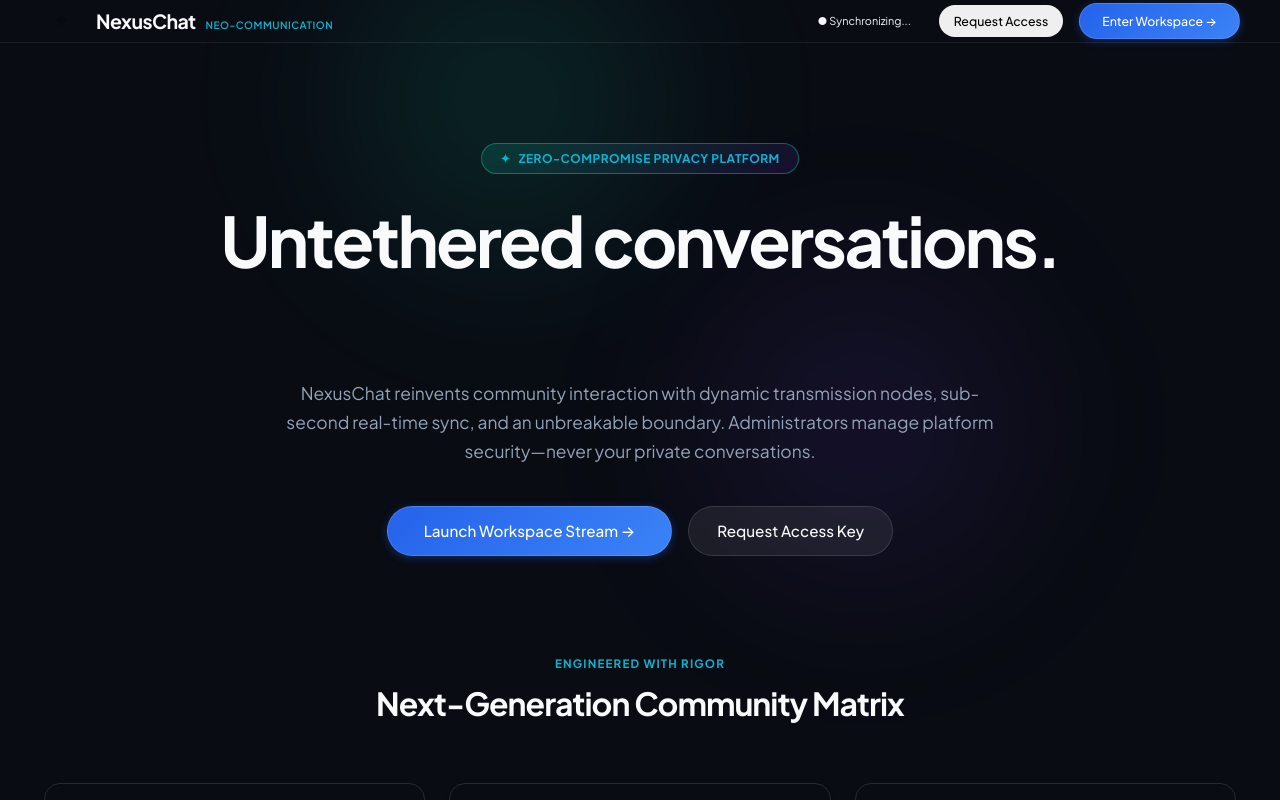
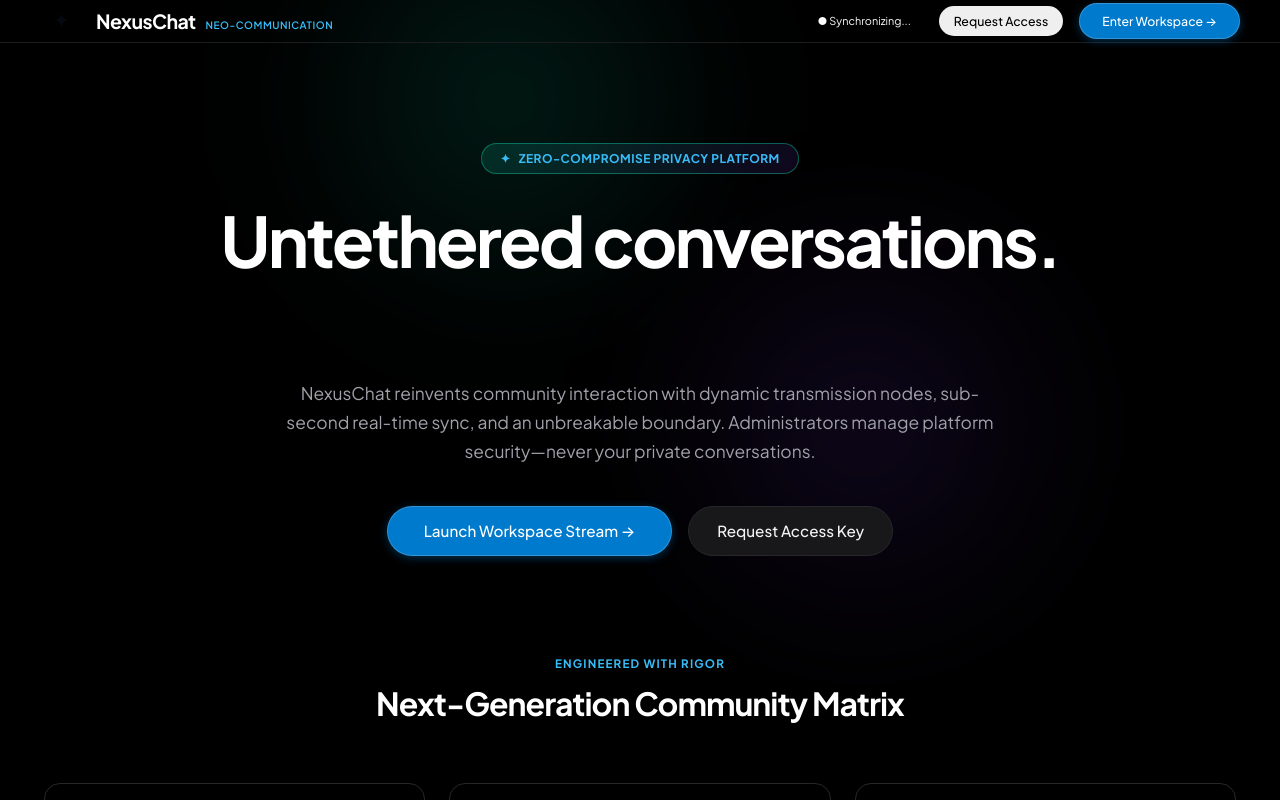
Before and after one commit to sripriyancsbs/NexusChat, a React (Vite) app in the folder client/: page / in a window 1280 px wide. Built offline with nearby package versions, Linux system fonts and the light colour scheme; no server answers.

Commit message:
style: apply true pitch black background (#000000) and IDE electric blue button and text colors

```diff
--- a/client/src/styles/index.css
+++ b/client/src/styles/index.css
@@ -1,71 +1,71 @@
 /* ============================================================
-   NexusChat — Aura Social & Modern Prism Design System
-   Inspired by Instagram Direct, Facebook Messenger, and Discord
-   Fluid, expressive, consumer-grade social architecture
-   Zero resemblance to Slack or WhatsApp Web
+   NexusChat — True Pitch Black & Modern IDE Pro Design System
+   Inspired by Antigravity IDE / VS Code Dark Theme
+   Deep true black (#000000), crisp typography, electric blue accents
+   Zero grey/navy haze, ultra-clean high contrast
    ============================================================ */
 
 :root {
-  /* Core Foundation - Deep Atmospheric Canvas */
-  --bg-canvas: #090c13;
-  --bg-surface: rgba(17, 21, 32, 0.88);
-  --bg-elevated: #161b28;
-  --bg-card: #1c2233;
-  --bg-card-hover: #232a3f;
-  --bg-hover: rgba(255, 255, 255, 0.06);
-  --bg-active: rgba(59, 130, 246, 0.16);
+  /* Core Foundation - Pure Pitch Black */
+  --bg-canvas: #000000;
+  --bg-surface: #0a0a0a;
+  --bg-elevated: #111111;
+  --bg-card: #161616;
+  --bg-card-hover: #1f1f1f;
+  --bg-hover: rgba(255, 255, 255, 0.08);
+  --bg-active: rgba(0, 122, 204, 0.22);
 
-  /* Modern Refined Chat Theme Gradients (Professional & Sleek) */
-  --chat-theme-sapphire: linear-gradient(135deg, #2563eb 0%, #3b82f6 100%);
+  /* Signature Electric Blue / IDE Pro Theme Gradients */
+  --chat-theme-sapphire: linear-gradient(135deg, #007acc 0%, #0284c7 100%);
   --chat-theme-indigo: linear-gradient(135deg, #4f46e5 0%, #6366f1 100%);
-  --chat-theme-cyan: linear-gradient(135deg, #0284c7 0%, #06b6d4 100%);
+  --chat-theme-cyan: linear-gradient(135deg, #0ea5e9 0%, #06b6d4 100%);
   --chat-theme-emerald: linear-gradient(135deg, #059669 0%, #10b981 100%);
-  --chat-theme-graphite: linear-gradient(135deg, #334155 0%, #1e293b 100%);
+  --chat-theme-graphite: linear-gradient(135deg, #27272a 0%, #18181b 100%);
   --chat-theme-berry: linear-gradient(135deg, #9d174d 0%, #be123c 100%);
 
-  /* Active Theme Alias (Defaults to Professional Sapphire Blue) */
+  /* Active Theme Alias (Defaults to Antigravity Electric Blue) */
   --grad-active-chat: var(--chat-theme-sapphire);
-  --grad-prism: linear-gradient(135deg, #2563eb 0%, #4f46e5 50%, #06b6d4 100%);
-  --grad-avatar-ring: linear-gradient(135deg, #3b82f6, #6366f1, #06b6d4);
+  --grad-prism: linear-gradient(135deg, #007acc 0%, #0ea5e9 100%);
+  --grad-avatar-ring: linear-gradient(135deg, #007acc, #38bdf8, #818cf8);
 
-  /* Accents */
-  --accent-primary: #3b82f6;
-  --accent-primary-hover: #2563eb;
-  --accent-cyan: #06b6d4;
-  --accent-emerald: #10b981;
-  --accent-amber: #f59e0b;
+  /* Accents matching the IDE theme */
+  --accent-primary: #007acc;
+  --accent-primary-hover: #0088e6;
+  --accent-cyan: #38bdf8;
+  --accent-emerald: #4ade80;
+  --accent-amber: #fbbf24;
   --accent-rose: #f43f5e;
-  --accent-fuchsia: #d946ef;
+  --accent-purple: #c084fc;
 
   /* Aliases */
-  --cyber-cyan: #06b6d4;
-  --cyber-amber: #f59e0b;
-  --cyber-mint: #10b981;
-  --cyber-violet: #6366f1;
+  --cyber-cyan: #38bdf8;
+  --cyber-amber: #fbbf24;
+  --cyber-mint: #4ade80;
+  --cyber-violet: #818cf8;
   --cyber-coral: #f43f5e;
-  --whatsapp-green: #10b981;
+  --whatsapp-green: #4ade80;
 
-  /* Text Hierarchy */
-  --text-primary: #f8fafc;
-  --text-secondary: #94a3b8;
-  --text-muted: #64748b;
-  --text-accent: #93c5fd;
+  /* Text Hierarchy (High-contrast pure whites and neutral light grays) */
+  --text-primary: #ffffff;
+  --text-secondary: #a1a1aa;
+  --text-muted: #71717a;
+  --text-accent: #38bdf8;
 
   /* Typography */
   --font-sans: 'Plus Jakarta Sans', 'Inter', -apple-system, BlinkMacSystemFont, sans-serif;
   --font-display: 'Plus Jakarta Sans', 'Inter', -apple-system, sans-serif;
   --font-mono: ui-monospace, SFMono-Regular, Menlo, Monaco, Consolas, monospace;
 
-  /* Borders & Dividers */
-  --border-subtle: rgba(255, 255, 255, 0.08);
-  --border-default: rgba(255, 255, 255, 0.12);
-  --border-strong: rgba(255, 255, 255, 0.22);
+  /* Borders & Dividers (Neutral dark borders) */
+  --border-subtle: #1c1c1f;
+  --border-default: #27272a;
+  --border-strong: #3f3f46;
 
   /* Shadows */
-  --shadow-sm: 0 1px 3px rgba(0, 0, 0, 0.3);
-  --shadow-md: 0 4px 16px rgba(0, 0, 0, 0.4);
-  --shadow-lg: 0 12px 32px rgba(0, 0, 0, 0.5);
-  --shadow-glow: 0 0 20px rgba(59, 130, 246, 0.35);
+  --shadow-sm: 0 1px 3px rgba(0, 0, 0, 0.6);
+  --shadow-md: 0 4px 16px rgba(0, 0, 0, 0.8);
+  --shadow-lg: 0 12px 32px rgba(0, 0, 0, 0.9);
+  --shadow-glow: 0 0 20px rgba(0, 122, 204, 0.35);
 
   /* Radii */
   --radius-xs: 4px;
@@ -76,27 +76,27 @@
   --radius-full: 9999px;
 
   /* Transitions */
-  --transition-fast: 150ms cubic-bezier(0.4, 0, 0.2, 1);
-  --transition-normal: 240ms cubic-bezier(0.4, 0, 0.2, 1);
+  --transition-fast: 140ms cubic-bezier(0.4, 0, 0.2, 1);
+  --transition-normal: 220ms cubic-bezier(0.4, 0, 0.2, 1);
 }
 
 /* Light Theme Variables */
 [data-theme='light'] {
-  --bg-canvas: #f0f2f7;
-  --bg-surface: rgba(255, 255, 255, 0.92);
+  --bg-canvas: #f4f4f5;
+  --bg-surface: #ffffff;
   --bg-elevated: #f8fafc;
   --bg-card: #ffffff;
   --bg-card-hover: #f1f5f9;
-  --bg-hover: rgba(0, 0, 0, 0.04);
-  --bg-active: rgba(59, 130, 246, 0.12);
+  --bg-hover: rgba(0, 0, 0, 0.05);
+  --bg-active: rgba(0, 122, 204, 0.12);
 
-  --text-primary: #0f172a;
-  --text-secondary: #475569;
-  --text-muted: #94a3b8;
+  --text-primary: #09090b;
+  --text-secondary: #52525b;
+  --text-muted: #a1a1aa;
 
-  --border-subtle: rgba(0, 0, 0, 0.07);
-  --border-default: rgba(0, 0, 0, 0.12);
-  --border-strong: rgba(0, 0, 0, 0.2);
+  --border-subtle: #e4e4e7;
+  --border-default: #d4d4d8;
+  --border-strong: #a1a1aa;
 
   --shadow-sm: 0 1px 3px rgba(0, 0, 0, 0.05);
   --shadow-md: 0 4px 16px rgba(0, 0, 0, 0.08);
@@ -114,12 +114,7 @@ html, body {
   height: 100%;
   font-family: var(--font-sans);
   font-size: 14.5px;
-  background-color: var(--bg-canvas);
-  background-image:
-    radial-gradient(at 15% 15%, rgba(59, 130, 246, 0.12) 0px, transparent 55%),
-    radial-gradient(at 85% 85%, rgba(99, 102, 241, 0.10) 0px, transparent 55%),
-    radial-gradient(at 50% 50%, rgba(139, 92, 246, 0.04) 0px, transparent 65%);
-  background-attachment: fixed;
+  background-color: #000000 !important;
   color: var(--text-primary);
   line-height: 1.45;
   -webkit-font-smoothing: antialiased;
@@ -130,17 +125,16 @@ html, body {
   display: flex;
   flex-direction: column;
   overflow: hidden;
+  background-color: #000000;
 }
 
 /* ============================================================
-   1. GLOBAL PRIMARY SOCIAL RAIL (Instagram / Messenger Dock)
+   1. GLOBAL PRIMARY SOCIAL RAIL (Antigravity IDE Dock)
    ============================================================ */
 .social-nav-rail {
-  width: 64px;
+  width: 60px;
   height: 100%;
-  background-color: var(--bg-surface);
-  backdrop-filter: blur(16px);
-  -webkit-backdrop-filter: blur(16px);
+  background-color: #0a0a0a;
   border-right: 1px solid var(--border-subtle);
   display: flex;
   flex-direction: column;
@@ -152,8 +146,8 @@ html, body {
 }
 
 .social-nav-item {
-  width: 44px;
-  height: 44px;
+  width: 42px;
+  height: 42px;
   border-radius: var(--radius-md);
   display: flex;
   align-items: center;
@@ -167,15 +161,15 @@ html, body {
 }
 
 .social-nav-item:hover {
-  color: var(--text-primary);
+  color: #ffffff;
   background-color: var(--bg-hover);
-  transform: scale(1.06);
+  transform: scale(1.05);
 }
 
 .social-nav-item.active {
   color: #ffffff;
-  background: var(--grad-prism);
-  box-shadow: 0 4px 12px rgba(37, 99, 235, 0.4);
+  background: var(--accent-primary);
+  box-shadow: 0 4px 12px rgba(0, 122, 204, 0.45);
 }
 
 .social-nav-badge {
@@ -186,23 +180,21 @@ html, body {
   height: 8px;
   border-radius: 50%;
   background-color: var(--accent-rose);
-  border: 2px solid var(--bg-surface);
+  border: 2px solid #0a0a0a;
 }
 
 /* ============================================================
-   2. FLOATING ISLAND PANELS & CONTAINER
+   2. FLOATING ISLAND PANELS (Pitch Black Canvas with Subtle Borders)
    ============================================================ */
 .floating-island {
-  background: var(--bg-surface);
-  backdrop-filter: blur(20px);
-  -webkit-backdrop-filter: blur(20px);
+  background: #0d0d0e;
   border: 1px solid var(--border-default);
   border-radius: var(--radius-lg);
   box-shadow: var(--shadow-md);
   overflow: hidden;
   display: flex;
   flex-direction: column;
-  transition: border-color var(--transition-fast), box-shadow var(--transition-fast);
+  transition: border-color var(--transition-fast);
 }
 
 .floating-island:hover {
@@ -220,16 +212,18 @@ html, body {
   flex-shrink: 0;
   display: flex;
   flex-direction: column;
+  background-color: #0a0a0a;
+  border: 1px solid var(--border-default);
 }
 
 /* ============================================================
-   4. INSTAGRAM NOTES & ACTIVE STORY RAIL
+   4. ACTIVE STORY RAIL
    ============================================================ */
 .story-rail {
   display: flex;
   align-items: flex-start;
-  gap: 14px;
-  padding: 12px 14px 10px 14px;
+  gap: 12px;
+  padding: 10px 14px;
   overflow-x: auto;
   border-bottom: 1px solid var(--border-subtle);
   scrollbar-width: none;
@@ -246,7 +240,6 @@ html, body {
   gap: 4px;
   cursor: pointer;
   flex-shrink: 0;
-  position: relative;
   transition: transform var(--transition-fast);
 }
 
@@ -254,30 +247,8 @@ html, body {
   transform: translateY(-2px);
 }
 
-.story-note-bubble {
-  position: absolute;
-  top: -10px;
-  background: var(--bg-card);
-  border: 1px solid var(--border-default);
-  border-radius: var(--radius-full);
-  padding: 1px 7px;
-  font-size: 0.65rem;
-  font-weight: 600;
-  color: var(--text-primary);
-  white-space: nowrap;
-  box-shadow: var(--shadow-sm);
-  z-index: 5;
-  pointer-events: none;
-  animation: noteFloat 3s ease-in-out infinite alternate;
-}
-
-@keyframes noteFloat {
-  0% { transform: translateY(0px); }
-  100% { transform: translateY(-2px); }
-}
-
 .story-ring {
-  padding: 2.5px;
+  padding: 2px;
   border-radius: 50%;
   background: var(--grad-avatar-ring);
   display: flex;
@@ -286,29 +257,29 @@ html, body {
 }
 
 .story-avatar {
-  width: 42px;
-  height: 42px;
+  width: 38px;
+  height: 38px;
   border-radius: 50%;
-  background: var(--bg-elevated);
-  color: var(--text-primary);
+  background: #141414;
+  color: #ffffff;
   display: flex;
   align-items: center;
   justify-content: center;
   font-weight: 600;
-  font-size: 0.9375rem;
-  border: 2px solid var(--bg-surface);
+  font-size: 0.875rem;
+  border: 2px solid #0a0a0a;
 }
 
 /* ============================================================
-   5. REFINED MODERN BUTTONS (Clean, Professional, Glass)
+   5. BUTTONS (Referred directly to uploaded IDE image)
    ============================================================ */
 .btn {
   display: inline-flex;
   align-items: center;
   justify-content: center;
   gap: 6px;
-  padding: 7px 14px;
-  border-radius: var(--radius-full);
+  padding: 6px 14px;
+  border-radius: var(--radius-sm);
   font-family: var(--font-sans);
   font-size: 0.8125rem;
   font-weight: 500;
@@ -318,34 +289,37 @@ html, body {
   text-decoration: none;
 }
 
+/* Primary Button: Electric Blue like the "Tab to Jump" pill */
 .btn-primary {
-  background: linear-gradient(135deg, #2563eb 0%, #3b82f6 100%);
+  background: #007acc;
   color: #ffffff;
-  border: 1px solid rgba(255, 255, 255, 0.15);
-  box-shadow: 0 2px 8px rgba(37, 99, 235, 0.35);
+  border: 1px solid rgba(255, 255, 255, 0.2);
+  box-shadow: 0 2px 8px rgba(0, 122, 204, 0.4);
 }
 
 .btn-primary:hover {
-  opacity: 0.94;
+  background: #0088e6;
   transform: translateY(-0.5px);
-  box-shadow: 0 4px 14px rgba(37, 99, 235, 0.45);
+  box-shadow: 0 4px 12px rgba(0, 122, 204, 0.5);
 }
 
+/* Secondary Button: Clean dark border like "Review Changes" in IDE */
 .btn-secondary {
-  background: rgba(255, 255, 255, 0.07);
-  color: var(--text-primary);
-  border: 1px solid rgba(255, 255, 255, 0.12);
+  background: #18181b;
+  color: #f4f4f5;
+  border: 1px solid var(--border-default);
 }
 
 .btn-secondary:hover {
-  background: rgba(255, 255, 255, 0.12);
-  border-color: rgba(255, 255, 255, 0.22);
+  background: #27272a;
+  border-color: var(--border-strong);
+  color: #ffffff;
 }
 
 .btn-icon {
   width: 36px;
   height: 36px;
-  border-radius: 50%;
+  border-radius: var(--radius-sm);
   background: transparent;
   border: none;
   color: var(--text-secondary);
@@ -359,17 +333,16 @@ html, body {
 
 .btn-icon:hover {
   background-color: var(--bg-hover);
-  color: var(--text-primary);
-  transform: scale(1.05);
+  color: #ffffff;
 }
 
 .input {
   width: 100%;
-  padding: 8px 14px;
-  background-color: var(--bg-elevated);
+  padding: 8px 12px;
+  background-color: #141416;
   border: 1px solid var(--border-default);
-  border-radius: var(--radius-full);
-  color: var(--text-primary);
+  border-radius: var(--radius-sm);
+  color: #ffffff;
   font-size: 0.875rem;
   font-family: var(--font-sans);
   transition: all var(--transition-fast);
@@ -378,7 +351,7 @@ html, body {
 .input:focus {
   outline: none;
   border-color: var(--accent-primary);
-  box-shadow: 0 0 0 2px rgba(59, 130, 246, 0.25);
+  box-shadow: 0 0 0 2px rgba(0, 122, 204, 0.3);
 }
 
 /* Privacy Security Badge */
@@ -387,10 +360,10 @@ html, body {
   align-items: center;
   gap: 5px;
   padding: 3px 9px;
-  background: rgba(59, 130, 246, 0.1);
-  border: 1px solid rgba(59, 130, 246, 0.22);
+  background: rgba(0, 122, 204, 0.12);
+  border: 1px solid rgba(0, 122, 204, 0.3);
   border-radius: var(--radius-full);
-  color: var(--text-accent);
+  color: #38bdf8;
   font-size: 0.6875rem;
   font-weight: 500;
   white-space: nowrap;
@@ -401,13 +374,13 @@ html, body {
    6. CONVERSATION CARDS
    ============================================================ */
 .channel-card {
-  padding: 10px 12px;
+  padding: 9px 12px;
   margin: 2px 6px;
-  border-radius: var(--radius-md);
+  border-radius: var(--radius-sm);
   cursor: pointer;
   display: flex;
   align-items: center;
-  gap: 12px;
+  gap: 10px;
   transition: all var(--transition-fast);
   border: 1px solid transparent;
 }
@@ -417,7 +390,7 @@ html, body {
 }
 
 .channel-card.active {
-  background: var(--bg-card);
+  background: #18181b;
   border-color: var(--border-default);
   box-shadow: var(--shadow-sm);
 }
@@ -440,44 +413,45 @@ html, body {
   justify-content: flex-start;
 }
 
-/* Instagram / Messenger Dynamic Gradient Pill Bubbles */
+/* Antigravity IDE Electric Blue Outgoing Bubbles */
 .dialogue-bubble {
   max-width: 68%;
   min-width: 80px;
   padding: 10px 16px;
-  border-radius: 20px;
+  border-radius: 18px;
   position: relative;
   font-size: 0.90625rem;
   line-height: 1.45;
   box-shadow: var(--shadow-sm);
   word-wrap: break-word;
-  transition: transform var(--transition-fast), box-shadow var(--transition-fast);
+  transition: transform var(--transition-fast);
   user-select: text;
 }
 
-/* Dynamic theme gradients for outgoing messages */
+/* Outgoing Messages */
 .dialogue-bubble.me {
-  background: var(--grad-active-chat);
+  background: #007acc;
   color: #ffffff;
   border-bottom-right-radius: 4px;
 }
 
-.theme-sapphire .dialogue-bubble.me { background: var(--chat-theme-sapphire); }
-.theme-indigo .dialogue-bubble.me { background: var(--chat-theme-indigo); }
-.theme-cyan .dialogue-bubble.me { background: var(--chat-theme-cyan); }
-.theme-emerald .dialogue-bubble.me { background: var(--chat-theme-emerald); }
-.theme-graphite .dialogue-bubble.me { background: var(--chat-theme-graphite); }
-.theme-berry .dialogue-bubble.me { background: var(--chat-theme-berry); }
+.theme-sapphire .dialogue-bubble.me { background: #007acc; }
+.theme-indigo .dialogue-bubble.me { background: #4f46e5; }
+.theme-cyan .dialogue-bubble.me { background: #0284c7; }
+.theme-emerald .dialogue-bubble.me { background: #059669; }
+.theme-graphite .dialogue-bubble.me { background: #27272a; }
+.theme-berry .dialogue-bubble.me { background: #be123c; }
 
+/* Incoming Messages */
 .dialogue-bubble.them {
-  background: var(--bg-elevated);
-  color: var(--text-primary);
-  border: 1px solid var(--border-subtle);
+  background: #141416;
+  color: #f4f4f5;
+  border: 1px solid var(--border-default);
   border-bottom-left-radius: 4px;
 }
 
 .dialogue-bubble.pinned {
-  border: 1px solid rgba(245, 158, 11, 0.5);
+  border: 1px solid rgba(251, 191, 36, 0.5);
 }
 
 .bubble-meta {
@@ -514,7 +488,7 @@ html, body {
 .bubble-reaction-badge {
   position: absolute;
   bottom: -9px;
-  background: var(--bg-card);
+  background: #18181b;
   border: 1px solid var(--border-default);
   border-radius: var(--radius-full);
   padding: 1px 6px;
@@ -545,7 +519,7 @@ html, body {
   position: absolute;
   top: -14px;
   right: 28px;
-  background: var(--bg-card);
+  background: #1c1c1f;
   border: 1px solid var(--border-default);
   border-radius: var(--radius-full);
   padding: 2px 6px;
@@ -565,13 +539,13 @@ html, body {
 }
 
 /* ============================================================
-   8. INSTAGRAM DIRECT FLOATING PILL COMPOSER
+   8. FLOATING COMPOSER DECK
    ============================================================ */
 .floating-composer-deck {
-  margin: 10px 24px 18px 24px;
-  background: var(--bg-elevated);
+  margin: 10px 20px 16px 20px;
+  background: #111114;
   border: 1px solid var(--border-strong);
-  border-radius: 9999px;
+  border-radius: var(--radius-full);
   padding: 6px 16px;
   display: flex;
   align-items: center;
@@ -582,7 +556,7 @@ html, body {
 
 .floating-composer-deck:focus-within {
   border-color: var(--accent-primary);
-  box-shadow: 0 0 0 2px rgba(59, 130, 246, 0.25);
+  box-shadow: 0 0 0 2px rgba(0, 122, 204, 0.3);
 }
 
 /* Quick Like Heart Button */
@@ -614,19 +588,19 @@ html, body {
 .theme-swatch {
   width: 32px;
   height: 32px;
-  border-radius: 50%;
+  border-radius: var(--radius-sm);
   cursor: pointer;
   border: 2px solid transparent;
   transition: transform var(--transition-fast), border-color var(--transition-fast);
 }
 
 .theme-swatch:hover {
-  transform: scale(1.15);
+  transform: scale(1.1);
 }
 
 .theme-swatch.active {
   border-color: #ffffff;
-  box-shadow: 0 0 8px rgba(255, 255, 255, 0.4);
+  box-shadow: 0 0 8px rgba(255, 255, 255, 0.5);
 }
 
 /* Custom Scrollbars */
@@ -640,10 +614,10 @@ html, body {
 }
 
 ::-webkit-scrollbar-thumb {
-  background: rgba(255, 255, 255, 0.12);
+  background: #27272a;
   border-radius: var(--radius-full);
 }
 
 ::-webkit-scrollbar-thumb:hover {
-  background: rgba(255, 255, 255, 0.22);
+  background: #3f3f46;
 }
```
